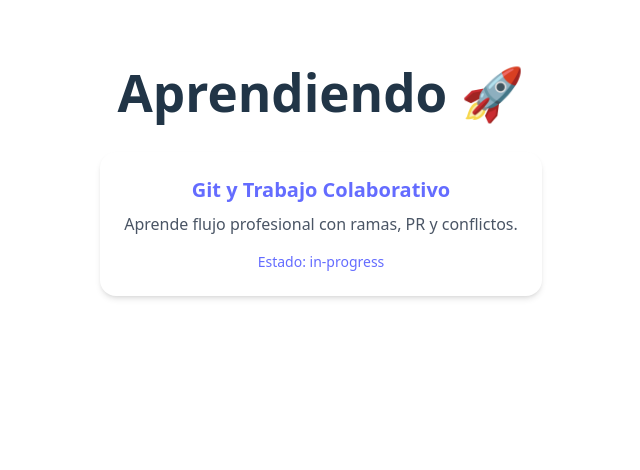
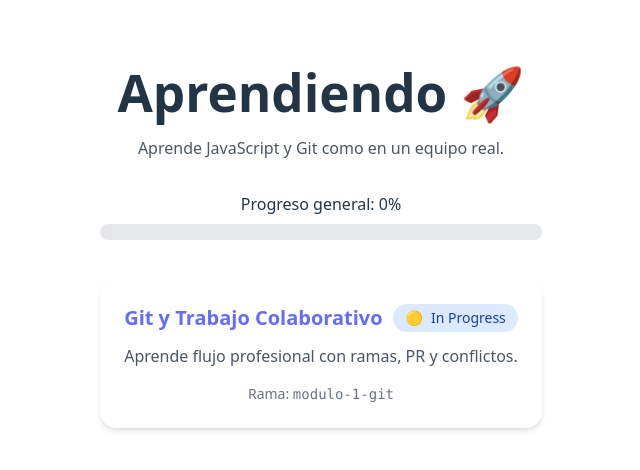
Before and after one commit to Lilopadilla22/Aprendiendo, a React (Vite) app: page / in a window 1280 px wide. Shown: the top 470 px of the page, without its empty margins (319-959 px from the left). Built offline with nearby package versions, Linux system fonts and the light colour scheme.

Commit message:
feat: agregar componentes ModuleCard, StatusBadge y ProgressBar

```diff
--- /dev/null
+++ b/src/components/ModuleCard.tsx
@@ -0,0 +1,34 @@
+import { Link } from "react-router-dom";
+
+import StatusBadge from "./StatusBadge";
+import type { Module, ModuleStatus } from "../types/modules";
+
+interface Props {
+  module: Module;
+  status: ModuleStatus;
+}
+
+export default function ModuleCard({ module, status }: Props) {
+  return (
+    <Link
+      to={`/modulo/${module.id}`}
+      className="bg-white p-6 rounded-2xl shadow-md hover:shadow-lg transition block"
+    >
+      <div className="flex justify-between items-start">
+        <h2 className="text-xl font-semibold">
+          {module.title}
+        </h2>
+
+        <StatusBadge status={status} />
+      </div>
+
+      <p className="text-gray-600 mt-3">
+        {module.description}
+      </p>
+
+      <div className="mt-4 text-sm text-gray-500">
+        Rama: <code className="text-primary">{module.branch}</code>
+      </div>
+    </Link>
+  );
+}
--- /dev/null
+++ b/src/components/ProgressBar.tsx
@@ -0,0 +1,20 @@
+interface Props {
+  percentage: number;
+}
+
+export default function ProgressBar({ percentage }: Props) {
+  return (
+    <div className="mb-10">
+      <p className="mb-2 font-medium">
+        Progreso general: {percentage}%
+      </p>
+
+      <div className="w-full bg-gray-200 rounded-full h-4">
+        <div
+          className="bg-primary h-4 rounded-full transition-all"
+          style={{ width: `${percentage}%` }}
+        />
+      </div>
+    </div>
+  );
+}
--- /dev/null
+++ b/src/components/StatusBadge.tsx
@@ -0,0 +1,37 @@
+import type { ModuleStatus } from "../types/modules";
+
+
+interface Props {
+  status: ModuleStatus;
+}
+
+export default function StatusBadge({ status }: Props) {
+  const statusConfig = {
+    locked: {
+      label: "Locked",
+      icon: "🔒",
+      styles: "bg-gray-200 text-gray-700",
+    },
+    "in-progress": {
+      label: "In Progress",
+      icon: "🟡",
+      styles: "bg-blue-100 text-blue-800",
+    },
+    completed: {
+      label: "Completed",
+      icon: "✅",
+      styles: "bg-green-100 text-green-800",
+    },
+  };
+
+  const config = statusConfig[status];
+
+  return (
+    <span
+      className={`inline-flex items-center gap-2 px-3 py-1 rounded-full text-sm font-medium ${config.styles}`}
+    >
+      <span>{config.icon}</span>
+      {config.label}
+    </span>
+  );
+}
--- a/src/pages/Home.tsx
+++ b/src/pages/Home.tsx
@@ -1,31 +1,37 @@
 import { modulesData } from "../data/modulesData";
 import { modulesStatus } from "../data/modulesStatus";
-import { Link } from "react-router-dom";
+import ModuleCard from "../components/ModuleCard";
+import ProgressBar from "../components/ProgressBar";
 
 export default function Home() {
+  const totalModules = modulesData.length;
+  const completedModules = Object.values(modulesStatus).filter(
+    (status) => status === "completed"
+  ).length;
+
+  const percentage = Math.round(
+    (completedModules / totalModules) * 100
+  );
+
   return (
     <div className="max-w-5xl mx-auto p-8">
-      <h1 className="text-4xl font-bold mb-8">
+      <h1 className="text-4xl font-bold mb-4">
         Aprendiendo 🚀
       </h1>
 
+      <p className="text-gray-600 mb-8">
+        Aprende JavaScript y Git como en un equipo real.
+      </p>
+
+      <ProgressBar percentage={percentage} />
+
       <div className="grid gap-6">
         {modulesData.map((module) => (
-          <Link
+          <ModuleCard
             key={module.id}
-            to={`/modulo/${module.id}`}
-            className="bg-white p-6 rounded-2xl shadow-md hover:shadow-lg transition"
-          >
-            <h2 className="text-xl font-semibold">
-              {module.title}
-            </h2>
-            <p className="text-gray-600 mt-2">
-              {module.description}
-            </p>
-            <p className="mt-4 text-sm font-medium">
-              Estado: {modulesStatus[module.id]}
-            </p>
-          </Link>
+            module={module}
+            status={modulesStatus[module.id]}
+          />
         ))}
       </div>
     </div>
```
